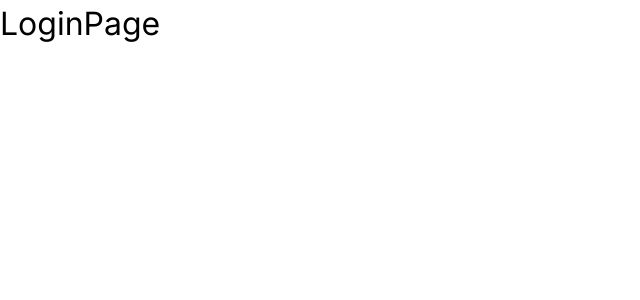
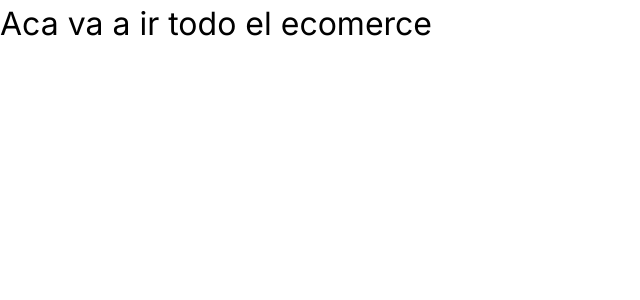
Before and after one commit to martincapece/TPO_Aplicaciones_Interactivas, a React (Vite) app in the folder aplicaciones_interactivas_tpo/: page /inicio in a window 1280 px wide. Before the commit this address led to /auth/login. Shown: the top 300 px of the page, without its empty margins (0-640 px from the left). Built offline with nearby package versions, Linux system fonts and the light colour scheme.

Commit message:
feature(cart): creacion de paquetes y router

```diff
--- /dev/null
+++ b/aplicaciones_interactivas_tpo/src/ecomerce/components/CartItem.jsx
@@ -0,0 +1,9 @@
+import React from 'react';
+
+const CartItem = () => {
+    return (
+        <h1>hola</h1>
+    );
+};
+
+export default CartItem;
--- /dev/null
+++ b/aplicaciones_interactivas_tpo/src/ecomerce/components/index.js
@@ -0,0 +1,2 @@
+
+export * from './CartItem'
--- a/aplicaciones_interactivas_tpo/src/ecomerce/routes/EcomerceRoutes.jsx
+++ b/aplicaciones_interactivas_tpo/src/ecomerce/routes/EcomerceRoutes.jsx
@@ -1,5 +1,6 @@
 import { Navigate, Route, Routes } from "react-router-dom"
 import { EcomercePage } from "../pages"
+import CartItem from "../components/CartItem"
 
 export const EcomerceRoutes = () => {
 
@@ -7,6 +8,7 @@ export const EcomerceRoutes = () => {
     return (
         <Routes>
             <Route path="inicio" element={ <EcomercePage /> } />
+            <Route path="inicio/cart" element={ <CartItem /> } />
 
             <Route path="/*" element={ <Navigate to="/inicio" />}/>
         </Routes>
--- a/aplicaciones_interactivas_tpo/src/router/AppRouter.jsx
+++ b/aplicaciones_interactivas_tpo/src/router/AppRouter.jsx
@@ -14,8 +14,8 @@ export const AppRouter = () => {
           o guiarlo hacia el login (no esta logueado o cerro sesion anteriormente) para que inicie sesion o se cree una cuenta.
         */}
 
-         <Route path="/auth/*" element={ <AuthRoutes /> } />
-         {/* <Route path="/*" element={ <EcomerceRoutes /> } />  */}
+         {/* <Route path="/auth/*" element={ <AuthRoutes /> } /> */}
+         <Route path="/*" element={ <EcomerceRoutes /> } />
 
          {/* No descomentar EcomerceRoutes porque la app no va a funcionar (no enviara al usario al login)*/}
 
```
